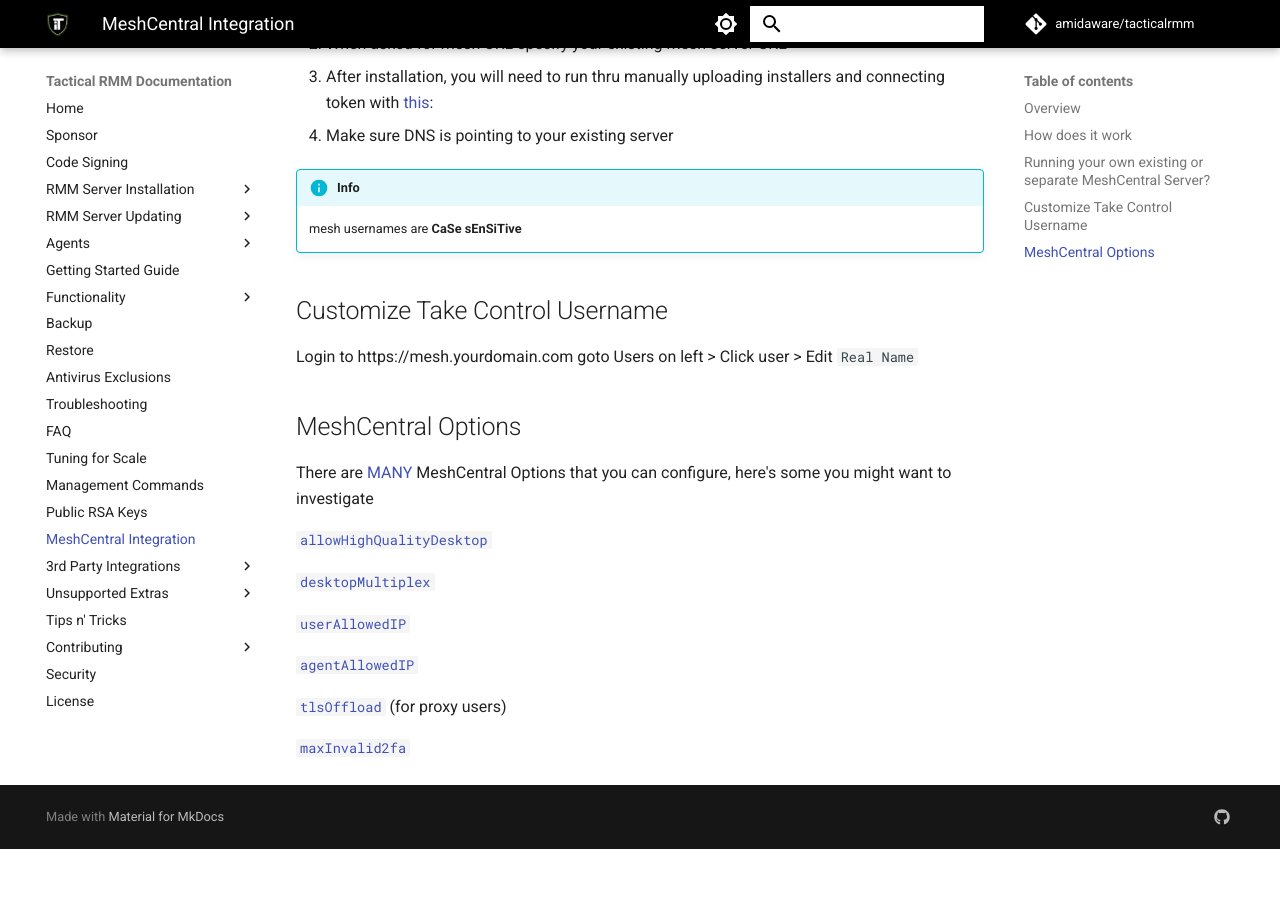
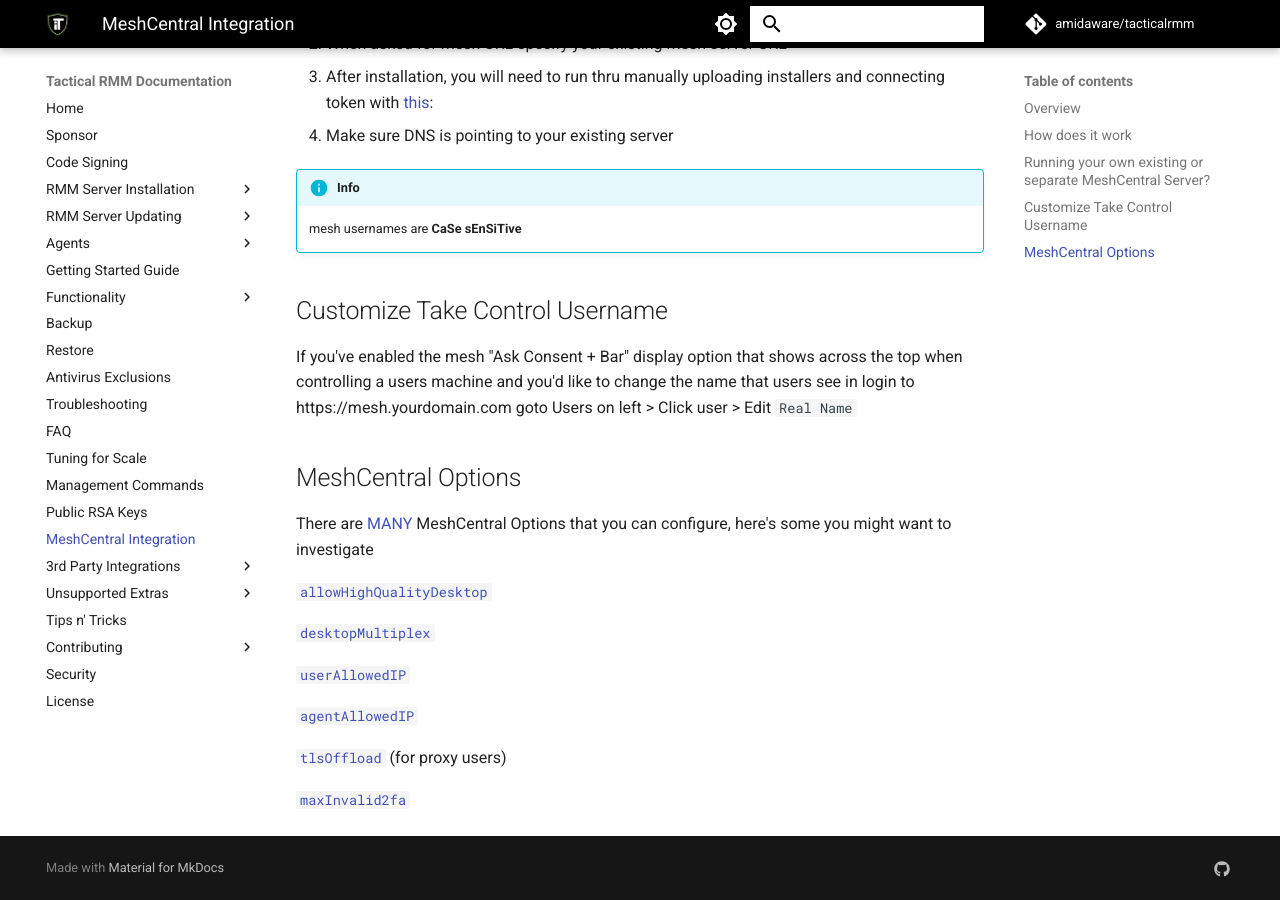
Before and after one commit to amidaware/trmm-docs, an MkDocs documentation site: the page built from docs/mesh_integration.md, in a window 1280 px wide and 900 px high, scrolled down 1288 px. Built offline with MkDocs 1.6.1 and Material for MkDocs 9.7.7, drawn with Linux system fonts in a browser that asks for light colours; comment, search, counter and statistics services are not loaded; before the commit the page ends 2137 px from its top, so only the background shows below that.

Commit message:
keywords for mesh consent bar search

```diff
--- a/docs/mesh_integration.md
+++ b/docs/mesh_integration.md
@@ -46,7 +46,7 @@
 
 ## Customize Take Control Username
 
-Login to https://mesh.yourdomain.com goto Users on left > Click user > Edit `Real Name`
+If you've enabled the mesh "Ask Consent + Bar" display option that shows across the top when controlling a users machine and you'd like to change the name that users see in login to https://mesh.yourdomain.com goto Users on left > Click user > Edit `Real Name`
 
 ## MeshCentral Options
 
```
